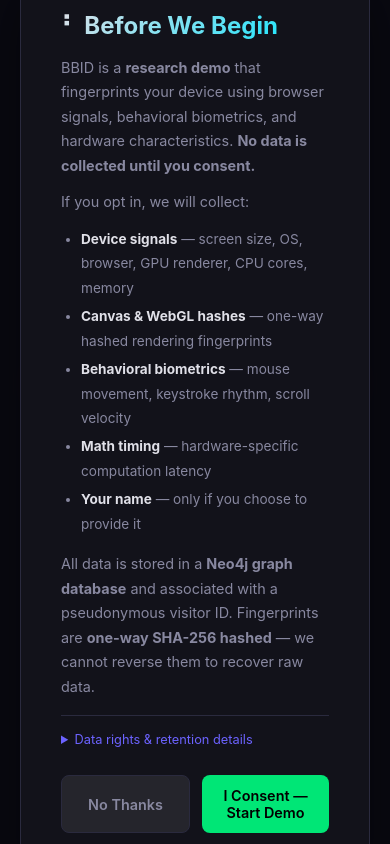
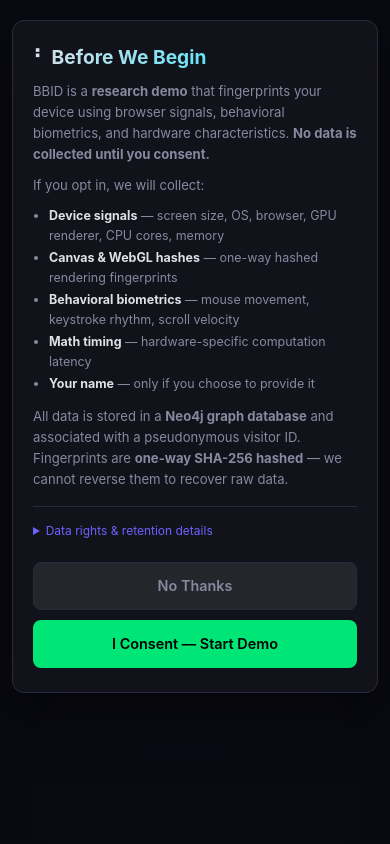
Before and after one commit to elevate-foundry/bbid-challenge, a plain HTML site: page index.html in a window 390 px wide. Shown: the top 844 px of the page. Drawn offline with Linux system fonts and the light colour scheme.

Commit message:
fix: mobile-responsive consent overlay — scrollable, smaller padding/fonts, stacked buttons

```diff
--- a/index.html
+++ b/index.html
@@ -629,6 +629,8 @@
             justify-content: center;
             padding: 20px;
             backdrop-filter: blur(10px);
+            overflow-y: auto;
+            -webkit-overflow-scrolling: touch;
         }
         .consent-overlay.hidden { display: none; }
         .consent-card {
@@ -639,6 +641,7 @@
             max-width: 560px;
             width: 100%;
             box-shadow: 0 20px 60px rgba(0, 0, 0, 0.5);
+            margin: auto;
         }
         .consent-card h2 {
             font-size: 1.5rem;
@@ -707,6 +710,49 @@
         .consent-detail p {
             font-size: 0.8rem;
             margin-bottom: 8px;
+        }
+        /* Mobile consent responsive */
+        @media (max-width: 480px) {
+            .consent-overlay {
+                padding: 12px;
+                align-items: flex-start;
+            }
+            .consent-card {
+                padding: 24px 20px;
+                border-radius: 12px;
+                margin: 8px 0;
+            }
+            .consent-card h2 {
+                font-size: 1.2rem;
+                margin-bottom: 12px;
+            }
+            .consent-card p {
+                font-size: 0.82rem;
+                line-height: 1.6;
+                margin-bottom: 10px;
+            }
+            .consent-card ul {
+                font-size: 0.78rem;
+                line-height: 1.6;
+                margin: 0 0 12px 16px;
+            }
+            .consent-card ul li { margin-bottom: 2px; }
+            .consent-actions {
+                flex-direction: column;
+                gap: 10px;
+                margin-top: 16px;
+            }
+            .consent-actions button {
+                padding: 14px 16px;
+                font-size: 0.9rem;
+                min-height: 48px;
+            }
+            .consent-detail summary {
+                font-size: 0.75rem;
+            }
+            .consent-detail p {
+                font-size: 0.72rem;
+            }
         }
         .consent-withdraw {
             display: inline-block;
```
Also changed, not shown: mobile-consent.png (added).
